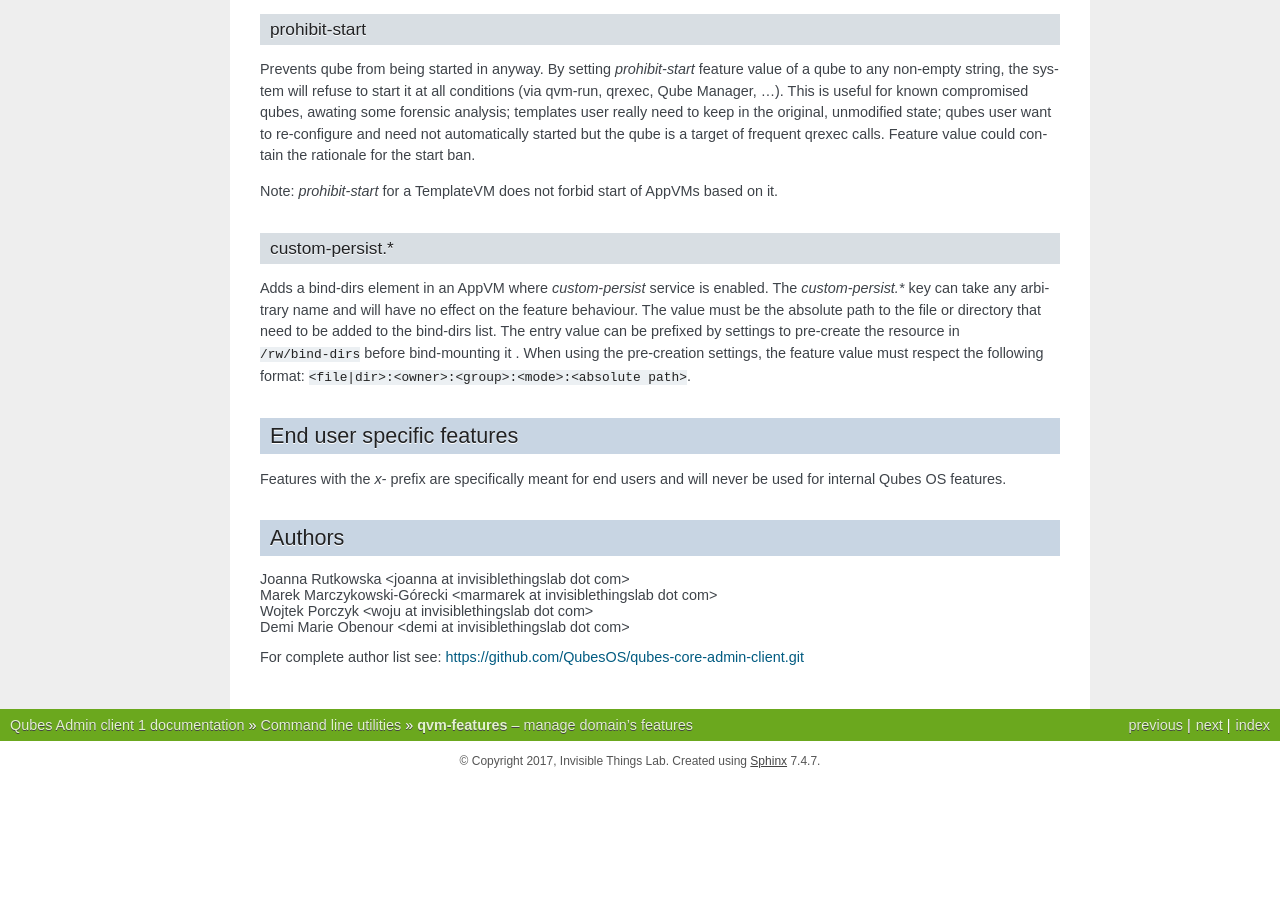
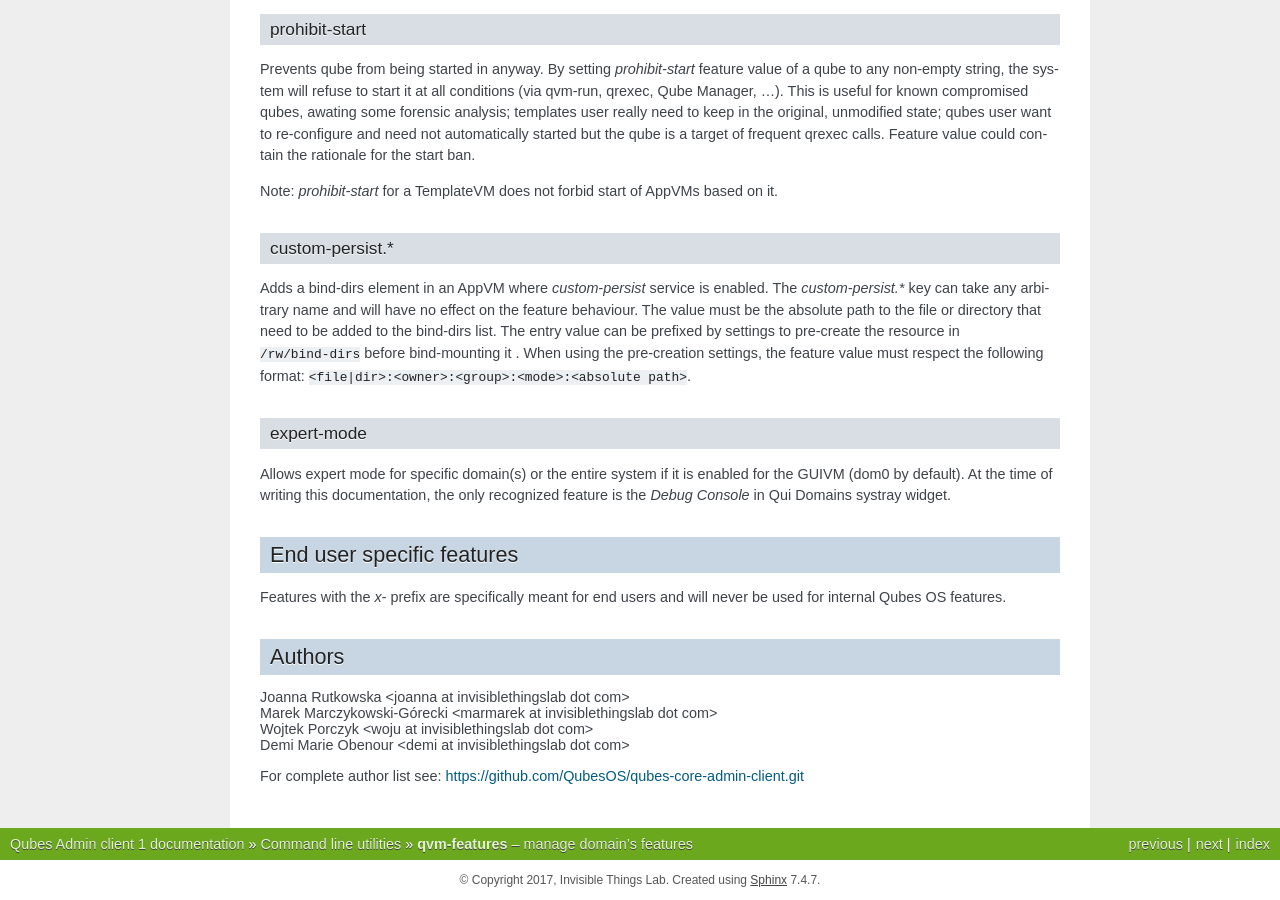
Before and after one commit to QubesOS/qubes-core-admin-client, a Sphinx documentation site: the page built from doc/manpages/qvm-features.rst, in a window 1280 px wide and 900 px high, scrolled down 6766 px. Built offline with Sphinx 7.4.7, drawn with Linux system fonts in a browser that asks for light colours; the version number could not be read and is left out; before the commit the page ends 7547 px from its top, so only the background shows below that.

Commit message:
Document `expert-mode`
`expert-mode` feature was added to enable Debug Console for Qui Domains
systray widget. However, since it might be reused for other purposes,
let users know that it might have other uses.

related: https://github.com/QubesOS/qubes-issues/issues/9788

```diff
--- a/doc/manpages/qvm-features.rst
+++ b/doc/manpages/qvm-features.rst
@@ -434,6 +434,13 @@ The entry value can be prefixed by settings to pre-create the resource in
 settings, the feature value must respect the following format:
 ``<file|dir>:<owner>:<group>:<mode>:<absolute path>``.
 
+expert-mode
+^^^^^^^^^^^
+Allows expert mode for specific domain(s) or the entire system if it is enabled
+for the GUIVM (dom0 by default). At the time of writing this documentation, the
+only recognized feature is the `Debug Console` in Qui Domains systray widget.
+
+
 End user specific features
 --------------------------
 
```
